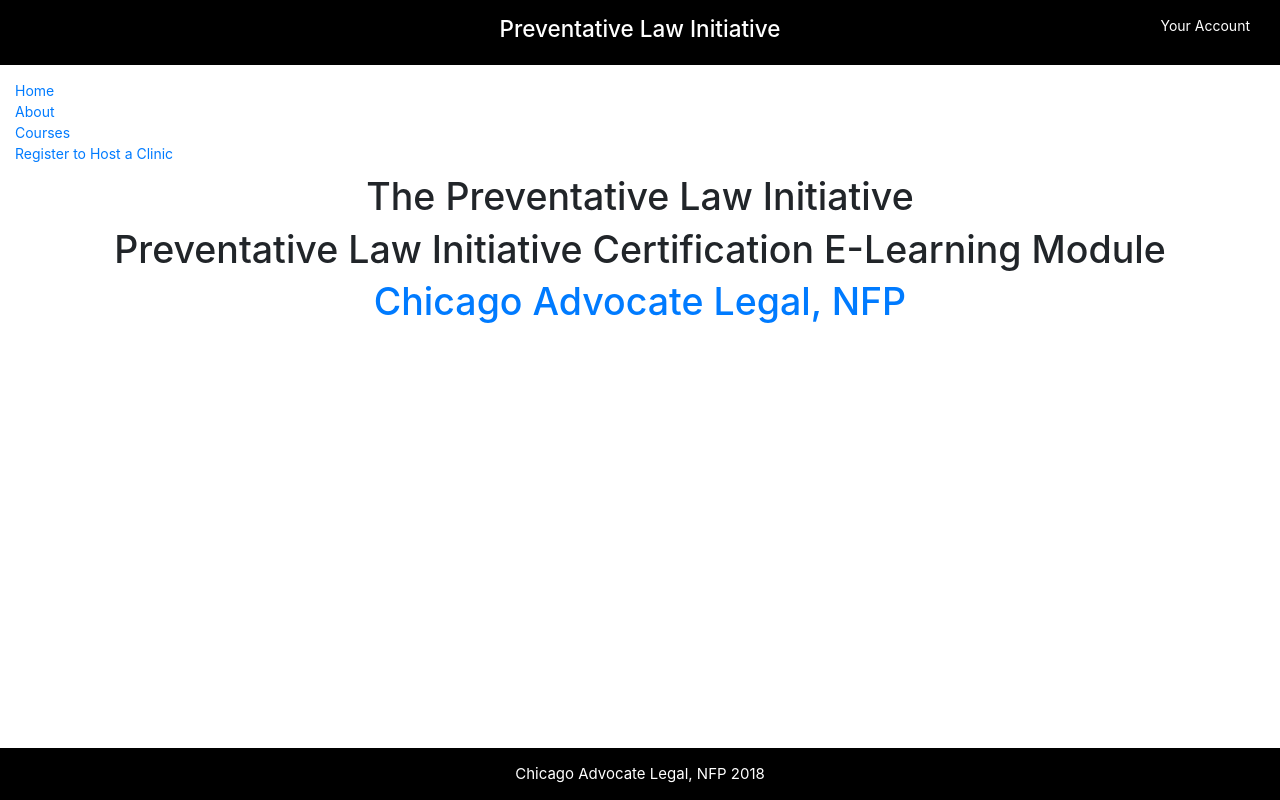
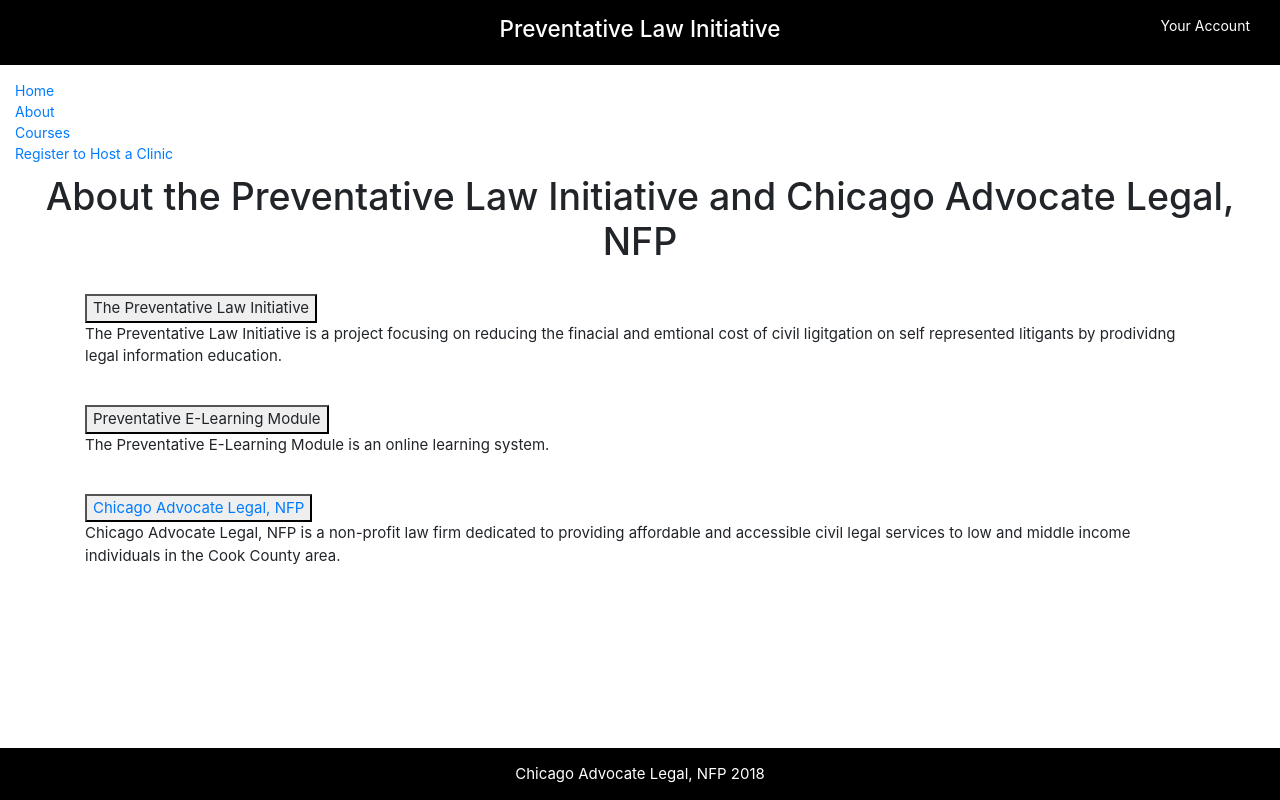
Before and after one commit to CNWNMURRAY/PLI-COMP490, a Django app: page /PLCert/about/ in a window 1280 px wide. Run offline with Django 3.2, Linux system fonts and the light colour scheme; some libraries are stand-ins or nearby versions.

Commit message:
added pages

```diff
--- a/PLI/PLCert/templates/PLCert/about.html
+++ b/PLI/PLCert/templates/PLCert/about.html
@@ -2,15 +2,30 @@
 {% load staticfiles %}
 
 {% block content %}
+
+
+<h1> About the Preventative Law Initiative and Chicago Advocate Legal, NFP </h1><br>
+
 <div class="container">
 
-      <div class="about_wrapper">
-        <div class="one"><h1>The Preventative Law Initiative</h1></div>
-        <div class="two"><h1>Preventative Law Initiative Certification E-Learning Module</h1></div>
-        <div><h1><a href=http://www.chicagoadvocatelegal.com/>Chicago Advocate Legal, NFP</a></h1></div>
-      </div>
-
-
+    <div class="about_dropdown">
+     <button class="about_dropbtn">The Preventative Law Initiative</button><br>
+        <div class="about_dropdown-content">
+          <p>The Preventative Law Initiative is a project focusing on reducing the finacial and emtional
+          cost of civil ligitgation on self represented litigants by prodividng legal information education.
+          </p><br>
+        </div>
+     <button class="about_dropbtn">Preventative E-Learning Module</button><br>
+        <div class="about_dropdown-content">
+          <p>The Preventative E-Learning Module is an online learning system.</p><br>
+        </div>
+     <button class="about_dropbtn"><a href=http://www.chicagoadvocatelegal.com/>Chicago Advocate Legal, NFP</a></button><br>
+        <div class="about_dropdown-content">
+          <p>Chicago Advocate Legal, NFP is a non-profit law firm dedicated to providing affordable and accessible
+            civil legal services to low and middle income individuals in the Cook County area.
+          </p>
+        </div>
+    </div>
 
 </div>
 
--- a/PLI/PLCert/templates/PLCert/events.html
+++ b/PLI/PLCert/templates/PLCert/events.html
@@ -3,8 +3,10 @@
 
 {% block content %}
 
+<h1>Register to host a clinc</h1><br>
+
 <div class="container">
-
+<p> Host site requirements: must be able to provide free space, must have a minimum of 10 participants. </p><br>
         <form action="/action_page.php">
             Pick a date for the clinic:<br>
             <input type="date" name="bday"><br><br>
--- a/PLI/PLCert/templates/PLCert/layout.html
+++ b/PLI/PLCert/templates/PLCert/layout.html
@@ -82,20 +82,6 @@
 
 
 
-        .pagination {
-            display: inline-block;
-            margin-left: 80px;
-        }
-
-        .pagination li a {
-            color: black;
-            float: left;
-            padding: 8px 10px;
-            text-decoration: none;
-        }
-
-
-
 
 </style>
 <head>
```
Also changed, not shown: PLI/PLCert/templates/PLCert/courses.html (+5 -5 lines).
